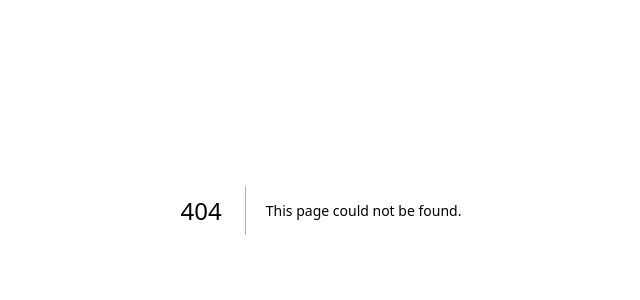
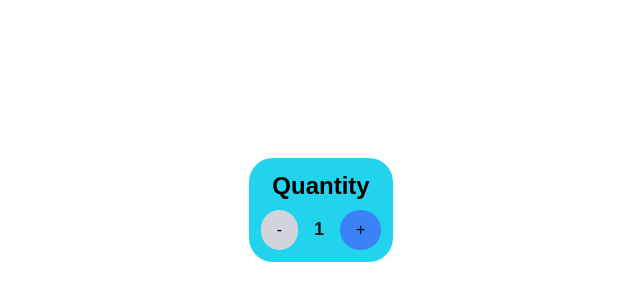
Before and after one commit to Mit459/cprg306-assignments, a Next.js app: page /week-4 in a window 1280 px wide. Before the commit this address had no page. Shown: the part 190-490 px from the top of the page, without its empty margins (319-959 px from the left). Built offline with nearby package versions, Linux system fonts and the light colour scheme.

Commit message:
week-4 done

```diff
--- a/app/page.js
+++ b/app/page.js
@@ -10,6 +10,9 @@ export default function Home() {
       <p>
       <Link href = "/week-3">Go to week-3</Link>
       </p>
+      <p>
+        <Link href = "/week-4">Go to week-4</Link>
+      </p>
     </main>
   );
 }
--- /dev/null
+++ b/app/week-4/new-item.js
@@ -0,0 +1,36 @@
+'use client';
+
+import { useState } from "react";
+
+const NewItem = () => {
+    const [quantity, setQuantity] = useState(1);
+
+    const increment = () => {
+        if (quantity < 20) {
+            setQuantity(quantity + 1);
+        }
+    };
+
+    const decrement = () => {
+        if (quantity > 1) {
+            setQuantity(quantity - 1);
+        }
+    };
+
+    return (
+        <div className="items-center space-x-4">
+            <button onClick={decrement} disabled={quantity == 1}
+                className="px-4 py-2 bg-blue-500 text-black rounded-full disabled:bg-gray-300 hover:bg-black hover:text-white disabled:hover:text-black">
+                -
+            </button>
+
+            <span className="text-lg font-semibold">{quantity}</span>
+            <button onClick={increment} disabled={quantity == 20}
+                className="px-4 py-2  bg-blue-500 text-black rounded-full disabled:bg-gray-300 hover:bg-black hover:text-white disabled:hover:text-black">
+                +
+            </button>
+        </div>
+    );
+};
+
+export default NewItem;
--- /dev/null
+++ b/app/week-4/page.js
@@ -0,0 +1,14 @@
+'use client';
+
+import NewItem from "./new-item";
+
+export default function App() {
+  return (
+    <div className="flex justify-center items-center min-h-screen">
+      <div className="bg-cyan-400 p-3 rounded-3xl">
+        <h1 className="text-2xl font-semibold text-black text-center mb-2">Quantity</h1>
+        <NewItem />
+      </div>
+    </div>
+  );
+}
```
